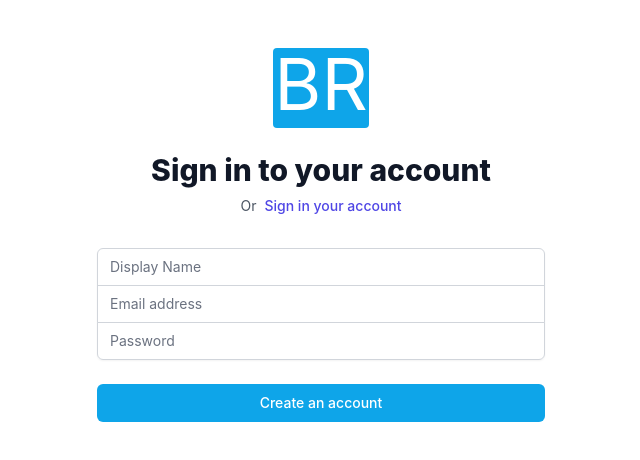
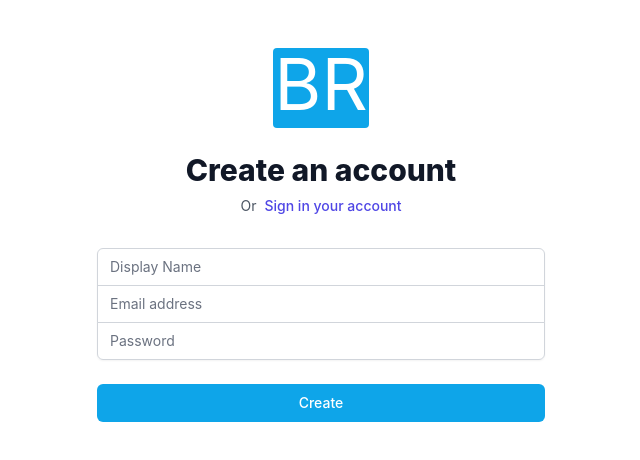
Before and after one commit to paulpowang/Brivity-Blog-Post-App, a React (Create React App) app: page /register in a window 1280 px wide. Shown: the top 460 px of the page, without its empty margins (319-959 px from the left). Built offline with nearby package versions, Linux system fonts and the light colour scheme.

Commit message:
fix: update title for register page

```diff
--- a/src/components/Register.js
+++ b/src/components/Register.js
@@ -36,7 +36,7 @@ function Register() {
             BR
           </div>
           <h2 className="mt-6 text-center text-3xl font-extrabold text-gray-900">
-            Sign in to your account
+            Create an account
           </h2>
           <p className="mt-2 text-center text-sm text-gray-600">
             Or
@@ -102,7 +102,7 @@ function Register() {
               onClick={handleOnCreate}
               className="group relative w-full flex justify-center py-2 px-4 border border-transparent text-sm font-medium rounded-md text-white bg-sky-500 hover:bg-sky-400 focus:outline-none focus:ring-2 focus:ring-offset-2 focus:ring-indigo-500"
             >
-              Create an account
+              Create
             </button>
           </div>
         </form>
```
